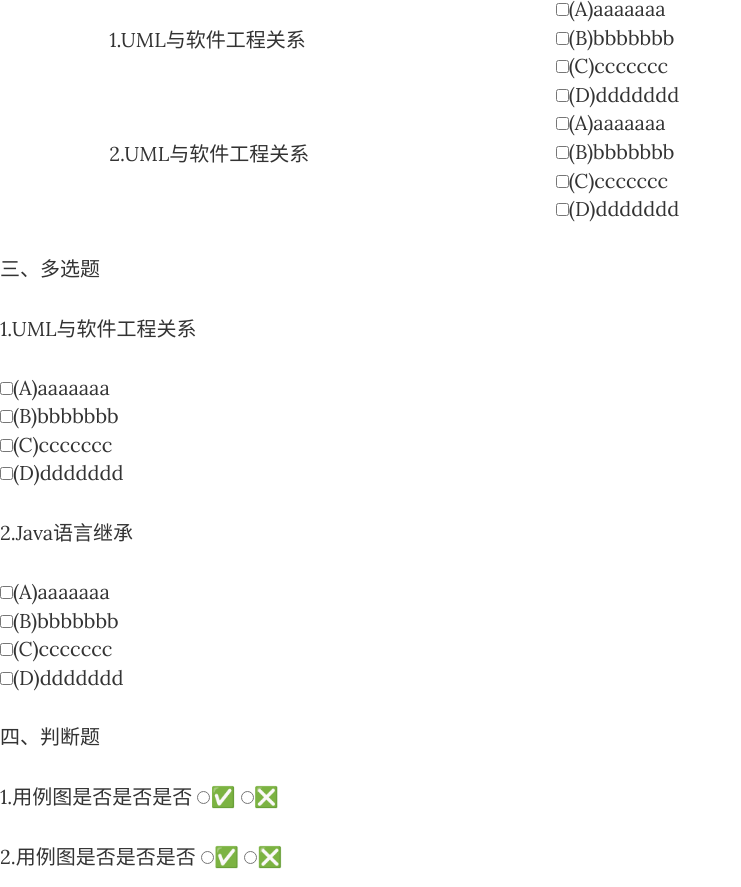
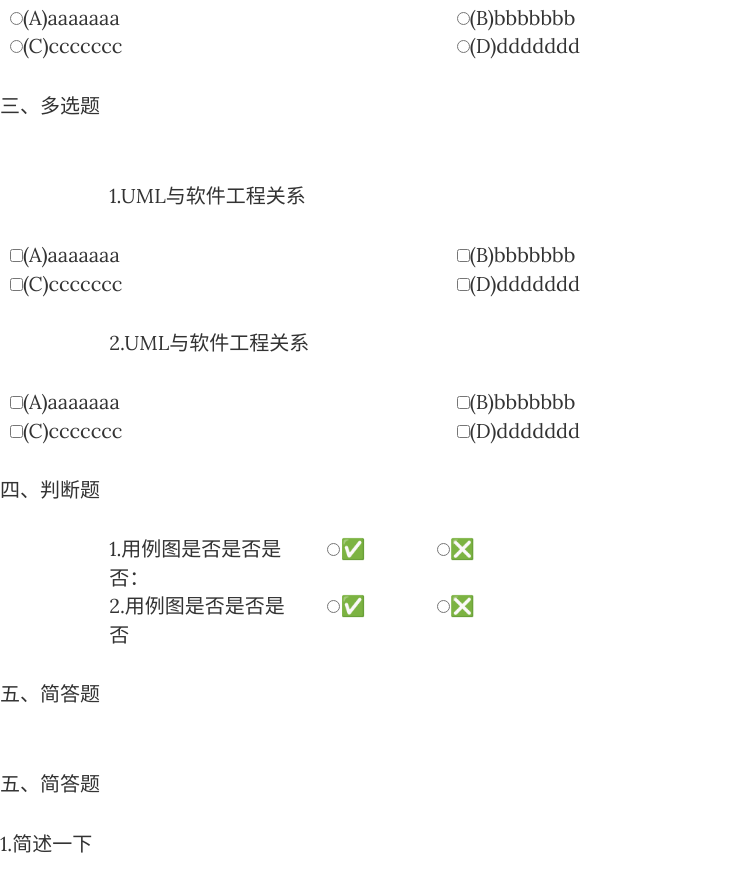
Before and after one commit to Eafrey/Bootstrap-shijuan, a website: page index.html in a window 1280 px wide. Shown: the part 762-1649 px from the top of the page, without its empty margins (0-741 px from the left). Drawn offline with nearby package versions, Linux system fonts and the light colour scheme.

Commit message:
panduanti

```diff
--- a/index.html
+++ b/index.html
@@ -136,24 +136,26 @@
             </p>
 
         </div>
+    </div>
 
+    <div class="row">
         <div class="col-md-4 col-md-offset-1" style="margin-left: 10px;">
-            <input type="radio" name="name">(A)aaaaaaa
+            <input type="radio" name="name1">(A)aaaaaaa
 
         </div>
 
         <div class="col-md-4 col-md-offset-1" style="margin-left: 10px;">
-            <input type="radio"  name="name">(B)bbbbbbb
+            <input type="radio" name="name1">(B)bbbbbbb
 
         </div>
 
         <div class="col-md-4 col-md-offset-1" style="margin-left: 10px;">
-            <input type="radio"  name="name">(C)ccccccc
+            <input type="radio" name="name1">(C)ccccccc
 
         </div>
 
         <div class="col-md-4 col-md-offset-1" style="margin-left: 10px;">
-            <input type="radio"  name="name">(D)ddddddd
+            <input type="radio" name="name1">(D)ddddddd
 
         </div>
     </div>
@@ -165,25 +167,33 @@
             </p>
 
         </div>
+    </div>
 
+    <div class="row">
         <div class="col-md-4 col-md-offset-1" style="margin-left: 10px;">
-                <input type="radio"  name="name">(A)aaaaaaa
+            <input type="radio" name="name2">(A)aaaaaaa
 
         </div>
 
         <div class="col-md-4 col-md-offset-1" style="margin-left: 10px;">
-                <input type="radio"  name="name">(B)bbbbbbb
+            <input type="radio" name="name2">(B)bbbbbbb
 
         </div>
 
         <div class="col-md-4 col-md-offset-1" style="margin-left: 10px;">
-                <input type="radio"  name="name">(C)ccccccc
+            <input type="radio" name="name2">(C)ccccccc
 
         </div>
 
         <div class="col-md-4 col-md-offset-1" style="margin-left: 10px;">
-                <input type="radio"  name="name">(D)ddddddd
+            <input type="radio" name="name2">(D)ddddddd
 
+        </div>
+    </div>
+
+    <div class="row">
+        <div class="col-md-10">
+            <p class="dati">三、多选题</p>
         </div>
     </div>
 
@@ -194,27 +204,32 @@
             </p>
 
         </div>
+    </div>
+
+    <div class="row">
+
 
         <div class="col-md-4 col-md-offset-1" style="margin-left: 10px;">
-                    <input type="checkbox"  name="name">(A)aaaaaaa
+            <input type="checkbox" name="name">(A)aaaaaaa
 
         </div>
 
         <div class="col-md-4 col-md-offset-1" style="margin-left: 10px;">
-                    <input type="checkbox"  name="name">(B)bbbbbbb
+            <input type="checkbox" name="name">(B)bbbbbbb
 
         </div>
 
         <div class="col-md-4 col-md-offset-1" style="margin-left: 10px;">
-                    <input type="checkbox"  name="name">(C)ccccccc
+            <input type="checkbox" name="name">(C)ccccccc
 
         </div>
 
         <div class="col-md-4 col-md-offset-1" style="margin-left: 10px;">
-                    <input type="checkbox"  name="name">(D)ddddddd
+            <input type="checkbox" name="name">(D)ddddddd
 
         </div>
     </div>
+
 
     <div class="row">
         <div class="col-md-4 col-md-offset-1">
@@ -223,79 +238,80 @@
             </p>
 
         </div>
+    </div>
 
+    <div class="row">
         <div class="col-md-4 col-md-offset-1" style="margin-left: 10px;">
-                        <input type="checkbox"  name="name">(A)aaaaaaa
+            <input type="checkbox" name="name">(A)aaaaaaa
 
         </div>
 
         <div class="col-md-4 col-md-offset-1" style="margin-left: 10px;">
-                        <input type="checkbox"  name="name">(B)bbbbbbb
+            <input type="checkbox" name="name">(B)bbbbbbb
 
         </div>
 
         <div class="col-md-4 col-md-offset-1" style="margin-left: 10px;">
-                        <input type="checkbox"  name="name">(C)ccccccc
+            <input type="checkbox" name="name">(C)ccccccc
 
         </div>
 
         <div class="col-md-4 col-md-offset-1" style="margin-left: 10px;">
-                        <input type="checkbox"  name="name">(D)ddddddd
+            <input type="checkbox" name="name">(D)ddddddd
 
         </div>
     </div>
 
 
-    <div>
+
+    <div class="row">
+        <div class="col-md-10">
+            <p class="dati">四、判断题</p>
+        </div>
+    </div>
+
+
+    <div class="row">
+        <div class="col-md-2 col-md-offset-1">
+            <span>1.用例图是否是否是否：</span>
 
         </div>
-    <div>
-        <p class="dati">三、多选题</p>
-
-        <p class="xiaoti">
-            1.UML与软件工程关系
-        </p>
-        <form>
-            <input type="checkbox"  name="name">(A)aaaaaaa
-            <br>
-            <input type="checkbox"  name="name">(B)bbbbbbb
-            <br>
-            <input type="checkbox"  name="name">(C)ccccccc
-            <br>
-            <input type="checkbox"  name="name">(D)ddddddd
-            <br>
-        </form>
-        <p class="xiaoti">
-            2.Java语言继承
-        </p>
-        <form>
-            <input type="checkbox"  name="name">(A)aaaaaaa
-            <br>
-            <input type="checkbox"  name="name">(B)bbbbbbb
-            <br>
-            <input type="checkbox"  name="name">(C)ccccccc
-            <br>
-            <input type="checkbox"  name="name">(D)ddddddd
-            <br>
-        </form>
+        <div class="col-md-1">
+            <input type="radio" name="name">✅
 
 
         </div>
-    <div>
-        <p class="dati">四、判断题</p>
+        <div class="col-md-1">
+            <input type="radio" name="name">❎
 
-        <p class="xiaoti">
-            <span>1.用例图是否是否是否</span>
+
+        </div>
+    </div>
+
+    <div class="row">
+            <div class="col-md-2 col-md-offset-1">
+                <span>2.用例图是否是否是否</span>
+
+            </div>
+            <div class="col-md-1">
                 <input type="radio" name="name">✅
+
+
+            </div>
+            <div class="col-md-1">
                 <input type="radio" name="name">❎
-        </p>
 
-        <p class="xiaoti">
-            <span>2.用例图是否是否是否</span>
-            <input type="radio" name="name">✅
-            <input type="radio" name="name">❎
-        </p>
+
             </div>
+        </div>
+
+
+    <div class="row">
+        <div class="col-md-10">
+            <p class="dati">五、简答题</p>
+        </div>
+    </div>
+
 
     <div>
         <p class="dati">五、简答题</p>
```
Lines whose indentation alone changed are shown as unchanged.
